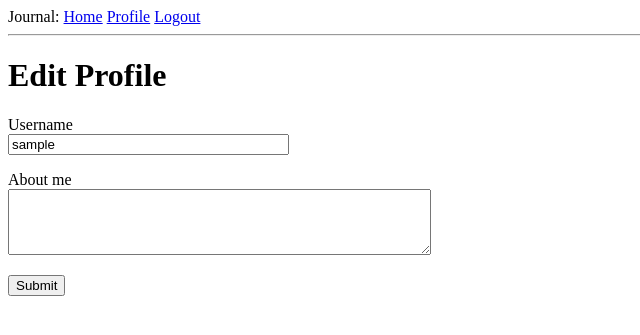
After one commit to Yohankim03/Journal-Website, a Flask app: page /edit_profile in a window 1280 px wide. The commit adds this page. Shown: the top 335 px of the page, without its empty margins (0-640 px from the left). Run offline with Flask 3, Linux system fonts and the light colour scheme; the visitor is signed in with stand-in values (Sample User, id 1); data comes from the database, SQL or seed files in the repository; both versions use the stored data as it was after the commit.

Commit message:
added avatar and profile editor

```diff
--- a/app/forms.py
+++ b/app/forms.py
@@ -1,6 +1,6 @@
 from flask_wtf import FlaskForm
-from wtforms import StringField, PasswordField, BooleanField, SubmitField
-from wtforms.validators import DataRequired, ValidationError, Email, EqualTo
+from wtforms import StringField, PasswordField, BooleanField, SubmitField, TextAreaField
+from wtforms.validators import DataRequired, ValidationError, Email, EqualTo, Length
 from app.models import User
 
 class LoginForm(FlaskForm):
@@ -14,7 +14,7 @@ class RegistrationForm(FlaskForm):
     email = StringField('Email', validators=[DataRequired(), Email()])
     password = PasswordField('Password', validators=[DataRequired()])
     password2 = PasswordField('Repeat Password', validators=[DataRequired(), EqualTo('password')])
-    submit = SubmitField('Sign Up')
+    username = StringField('Username', validators=[DataRequired()])
 
     def validate_username(self, username):
         user = User.query.filter_by(username=username.data).first()
@@ -25,3 +25,8 @@ class RegistrationForm(FlaskForm):
         user = User.query.filter_by(email=email.data).first()
         if user is not None:
             raise ValidationError('Please use a different email address.')
+
+class EditProfileForm(FlaskForm):
+    username = StringField('Username', validators=[DataRequired()])
+    about_me = TextAreaField('About me', validators=[Length(min=0, max=140)])
+    submit = SubmitField('Submit')
--- a/app/models.py
+++ b/app/models.py
@@ -3,6 +3,7 @@ from datetime import datetime
 from werkzeug.security import generate_password_hash, check_password_hash
 from flask_login import UserMixin
 from app import login
+from hashlib import md5
 
 @login.user_loader
 def load_user(id):
@@ -14,6 +15,8 @@ class User(UserMixin, db.Model):
     email = db.Column(db.String(120), index=True, unique=True)
     password_hash = db.Column(db.String(128))
     posts = db.relationship('Post', backref='author', lazy='dynamic')
+    about_me = db.Column(db.String(140))
+    last_seen = db.Column(db.DateTime, default=datetime.utcnow)
 
     def set_password(self, password):
         self.password_hash = generate_password_hash(password)
@@ -21,9 +24,13 @@ class User(UserMixin, db.Model):
     def check_password(self, password):
         return check_password_hash(self.password_hash, password)
 
-
     def __repr__(self):
         return '<User {}>'.format(self.username)
+
+    def avatar(self, size):
+        digest = md5(self.email.lower().encode('utf-8')).hexdigest()
+        return 'https://www.gravatar.com/avatar/{}?d=identicon&s={}'.format(
+            digest, size)
 
 class Post(db.Model):
     id = db.Column(db.Integer, primary_key=True)
--- a/app/routes.py
+++ b/app/routes.py
@@ -1,10 +1,10 @@
 from flask import render_template, flash, redirect, url_for, request
 from app import app, db
-from app.forms import LoginForm, RegistrationForm
+from app.forms import LoginForm, RegistrationForm, EditProfileForm
 from flask_login import current_user, login_user, logout_user, login_required
 from app.models import User
 from werkzeug.urls import url_parse
-
+from datetime import datetime
 
 @app.route('/')
 @app.route('/index')
@@ -57,3 +57,34 @@ def sign_up():
         flash('Congratulations, you are now a registered user!')
         return redirect(url_for('login'))
     return render_template('register.html', title='Sign Up', form=form)
+
+@app.route('/user/<username>')
+@login_required
+def user(username):
+    user = User.query.filter_by(username=username).first_or_404()
+    posts = [
+        {'author': user, 'body': 'Test Post #1'},
+        {'author': user, 'body': 'Test Post #2'}
+    ]
+    return render_template('user.html', user=user, posts=posts)
+
+@app.route('/edit_profile', methods=['GET', 'POST'])
+@login_required
+def edit_profile():
+    form = EditProfileForm()
+    if form.validate_on_submit():
+        current_user.username = form.username.data
+        current_user.about_me = form.about_me.data
+        db.session.commit()
+        flash('Your changes have been saved.')
+        return redirect(url_for('edit_profile'))
+    elif request.method == 'GET':
+        form.username.data = current_user.username
+        form.about_me.data = current_user.about_me
+    return render_template('edit_profile.html', title='Edit Profile', form=form)
+
+@app.before_request
+def before_request():
+    if current_user.is_authenticated:
+        current_user.last_seen = datetime.utcnow()
+        db.session.commit()
--- /dev/null
+++ b/app/templates/_post.html
@@ -0,0 +1,6 @@
+<table>
+    <tr valign="top">
+        <td><img src="{{ user.avatar(36) }}"></td>
+        <td>{{ post.author.username }} says:<br>{{ post.body }}</td>
+    </tr>
+</table>
--- a/app/templates/base.html
+++ b/app/templates/base.html
@@ -14,6 +14,7 @@
             {% if current_user.is_anonymous %} <!-- current_user.is_anonymous is true only when user is not logged in -->
             <a href="{{ url_for('login') }}">Login</a>
             {% else %}
+            <a href="{{ url_for('user', username=current_user.username) }}">Profile</a>
             <a href="{{ url_for('logout') }}">Logout</a>
         {% endif %}
         </div>
--- /dev/null
+++ b/app/templates/edit_profile.html
@@ -0,0 +1,23 @@
+{% extends "base.html" %}
+
+{% block content %}
+    <h1>Edit Profile</h1>
+    <form action="" method="post">
+        {{ form.hidden_tag() }}
+        <p>
+            {{ form.username.label }}<br>
+            {{ form.username(size=32) }}<br>
+            {% for error in form.username.errors %}
+            <span style="color: red;">[{{ error }}]</span>
+            {% endfor %}
+        </p>
+        <p>
+            {{ form.about_me.label }}<br>
+            {{ form.about_me(cols=50, rows=4) }}<br>
+            {% for error in form.about_me.errors %}
+            <span style="color: red;">[{{ error }}]</span>
+            {% endfor %}
+        </p>
+        <p>{{ form.submit() }}</p>
+    </form>
+{% endblock %}
```
Also changed, not shown: app/templates/user.html (added, +21 -0 lines), migrations/versions/22f9c1e6dbe6_new_fields_in_user_model.py (added, +34 -0 lines), app.db.
